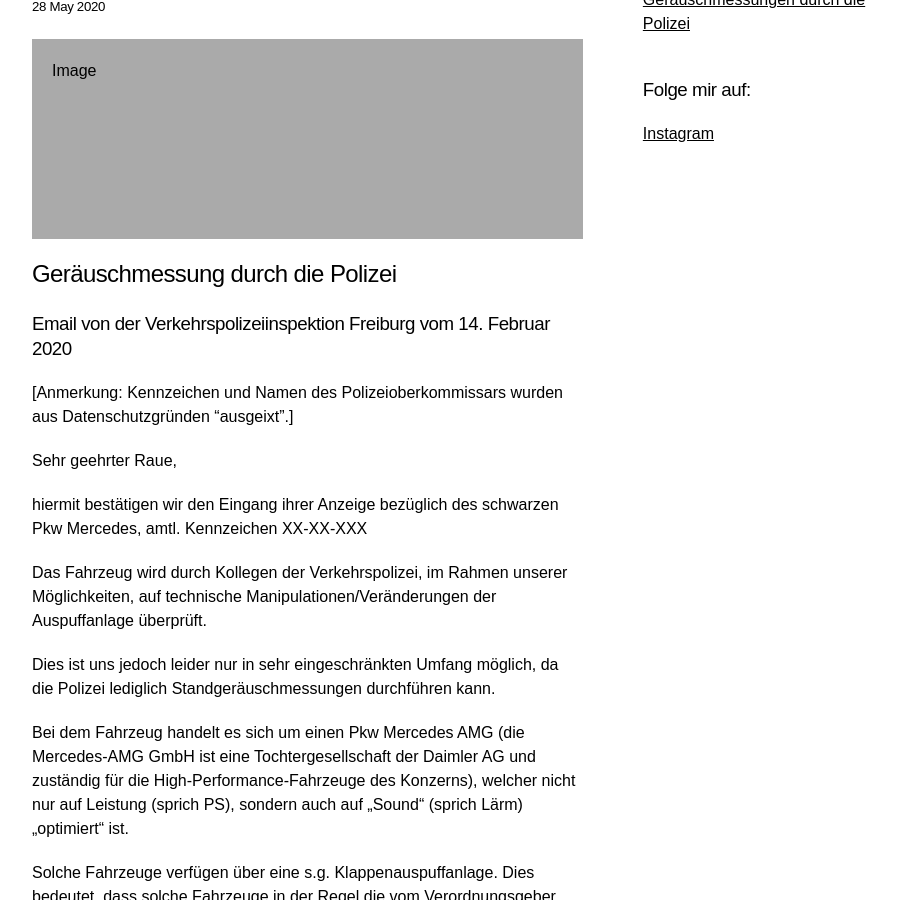
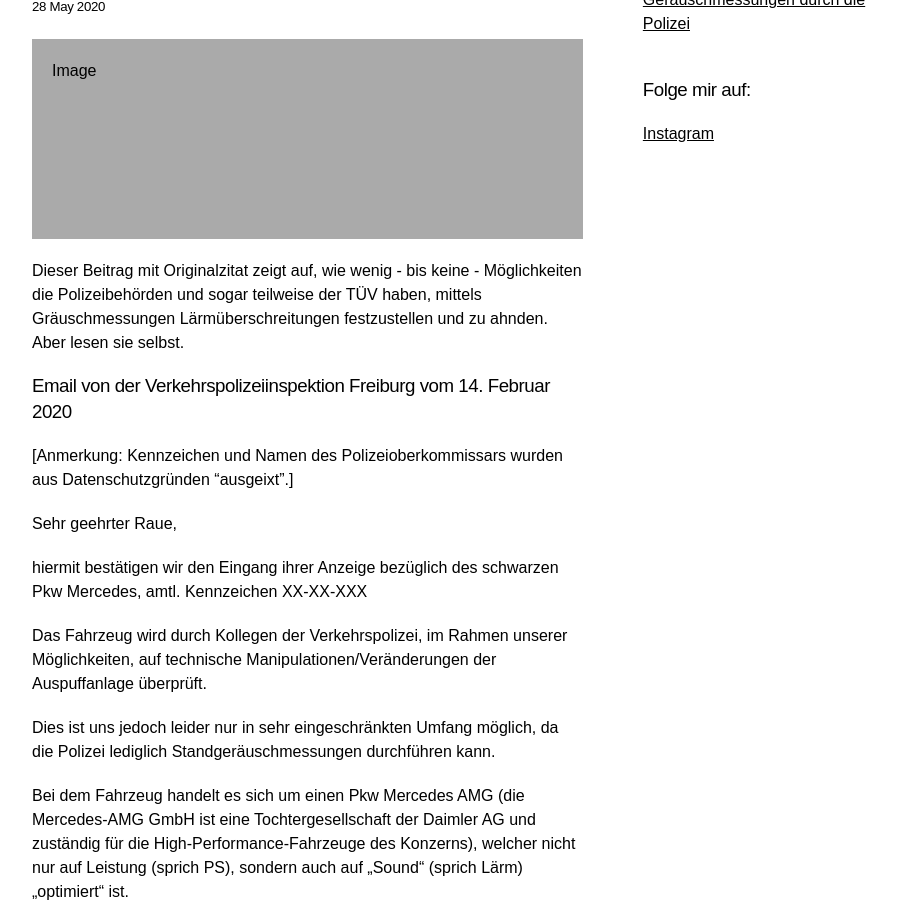
Before and after one commit to rettet-die-stille/rettet-die-stille.github.io, a Jekyll site: the page built from _posts/2019-10-15-Hallo-Welt.md, in a window 1280 px wide and 900 px high, scrolled down 469 px. Shown: the whole window, without its empty margins (22-919 px from the left). Built offline with Jekyll 4.4.1, drawn with Linux system fonts in a browser that asks for light colours.

Commit message:
Update 2019-10-15-Hallo-Welt.md

```diff
--- a/_posts/2019-10-15-Hallo-Welt.md
+++ b/_posts/2019-10-15-Hallo-Welt.md
@@ -5,14 +5,11 @@ date: 2020-05-28
 shorttext: "Dieser Beitrag mit Originalzitat zeigt auf, wie wenig - bis keine - Möglichkeiten die Polizeibehörden und sogar teilweise der TÜV haben, mittels Gräuschmessungen Lärmüberschreitungen festzustellen und zu ahnden. Aber lesen sie selbst."
 ---
 
-## Geräuschmessung durch die Polizei
-
- {{post.shorttext}}
+ {{page.shorttext}}
 
 ### Email von der Verkehrspolizeiinspektion Freiburg vom 14. Februar 2020
 
 [Anmerkung: Kennzeichen und Namen des Polizeioberkommissars wurden aus Datenschutzgründen "ausgeixt".]
-
 
 Sehr geehrter Raue,
 
```
